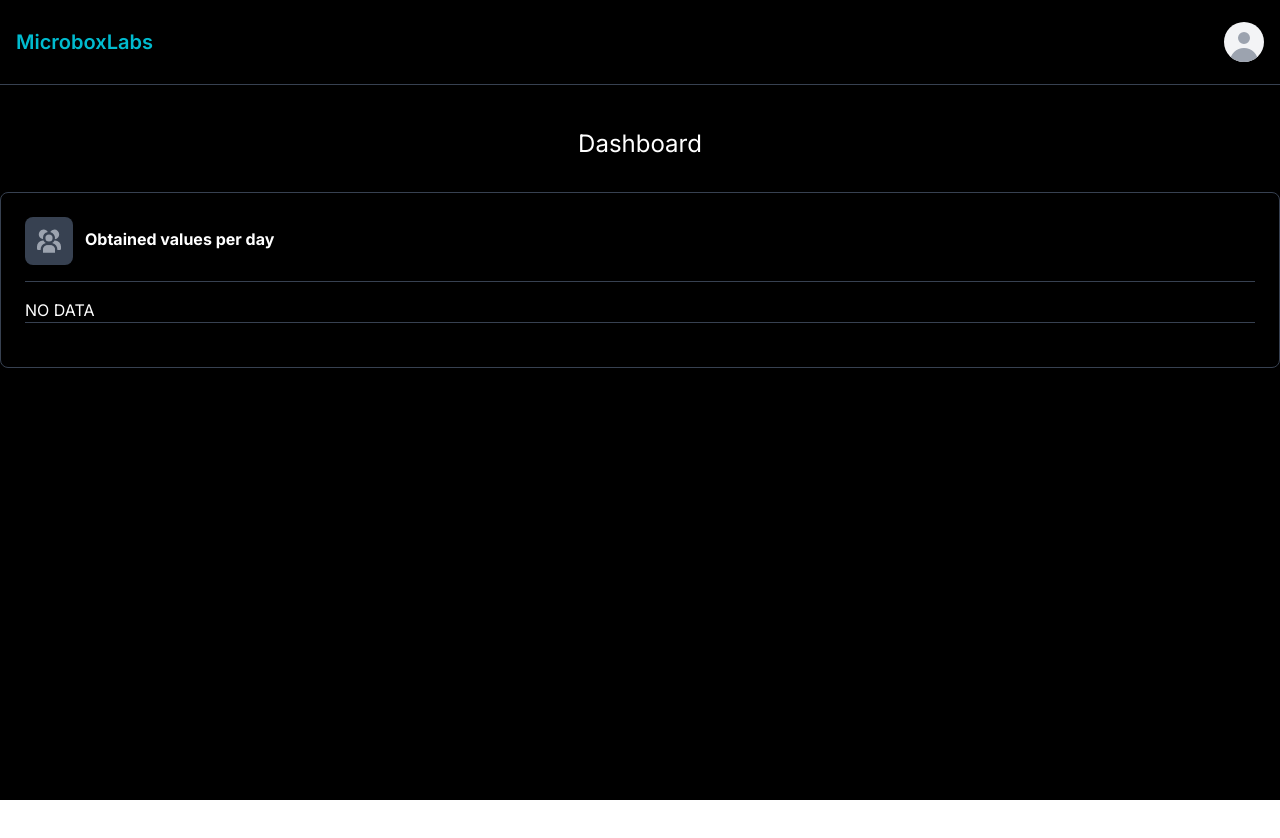
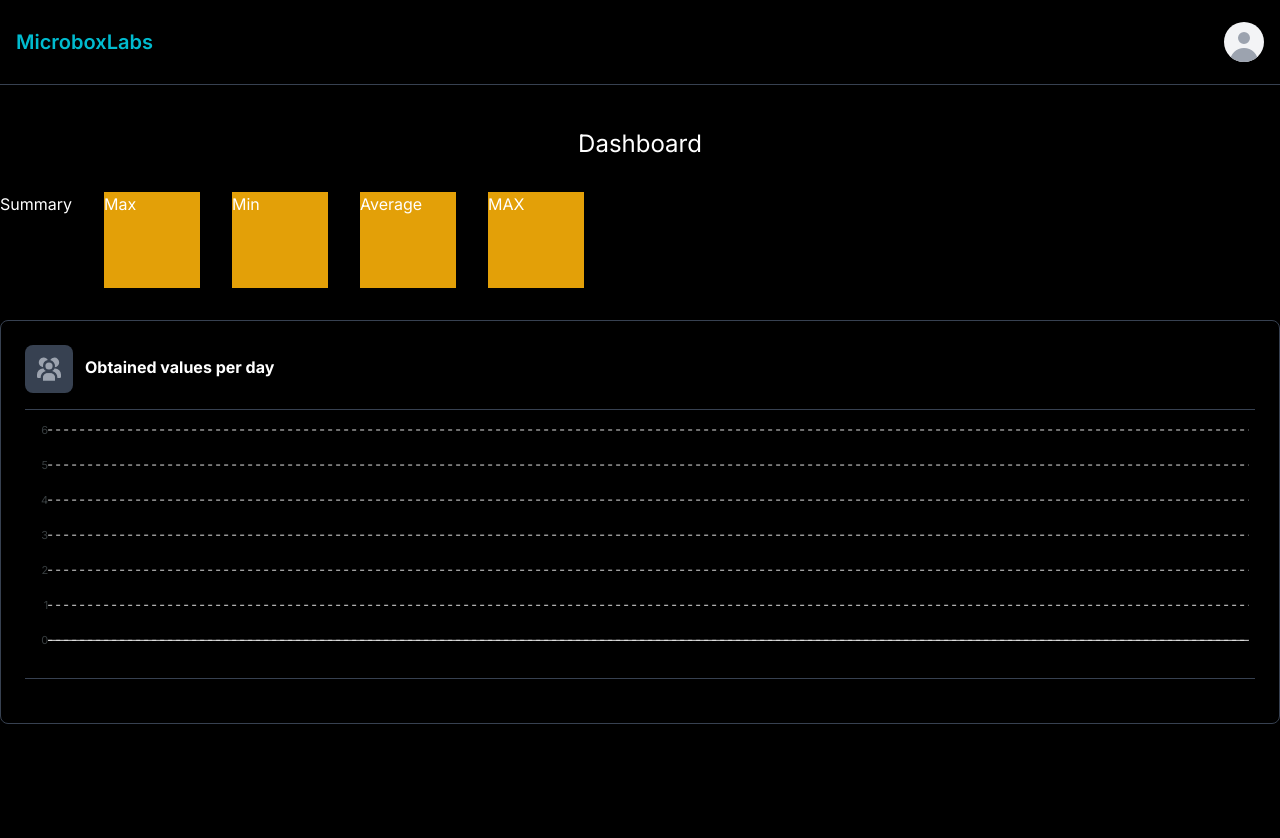
Before and after one commit to microboxlabs/nextjs-metrics-viewer, a Next.js app in the folder nextjs-metrics-viewer/: page /dashboard in a window 1280 px wide. Shown: the top 838 px of the page. Before the commit the page ends 800 px from the top, so only its background shows below. Built offline with nearby package versions, Linux system fonts and the light colour scheme; no server answers.

Commit message:
saved metrics on localstorage & new sections summary of metrics

```diff
--- a/nextjs-metrics-viewer/components/MetricsSection.tsx
+++ b/nextjs-metrics-viewer/components/MetricsSection.tsx
@@ -1,16 +1,25 @@
 "use client";
 import ApexCharts from "apexcharts";
-import { useState } from "react";
+import { useState, useEffect } from "react";
 import MetricsChart from "@/components/MetricsChart";
 import UploadDataModal from "@/components/UploadDataModal";
 import { INITIAL_OPTIONS } from "@/contants";
 import { ProccessDataToSeries } from "@/utils";
+import MetricsView from "./MetricsView";
+import { Options } from "@/interfaces";
 
 export default function MetricsSection() {
-  const [options, setOptions] = useState(INITIAL_OPTIONS);
+  const [options, setOptions] = useState(() => {
+    const savedOptions = localStorage.getItem("options") ?? "";
+    if (savedOptions) return JSON.parse(savedOptions);
+    return INITIAL_OPTIONS;
+  });
 
   const updateOptions = (data: string) => {
-    setOptions((prev) => ({ ...prev, series: ProccessDataToSeries(data) }));
+    setOptions((prev: Options) => ({
+      ...prev,
+      series: ProccessDataToSeries(data),
+    }));
   };
 
   const updateChart = () => {
@@ -22,12 +31,15 @@ export default function MetricsSection() {
     }
   };
 
+  useEffect(() => {
+    localStorage.setItem("options", JSON.stringify(options));
+    updateChart();
+  }, [options]);
+
   return (
     <section className="flex w-full max-w-screen-xl flex-col items-center gap-8">
-      <UploadDataModal
-        updateOptions={updateOptions}
-        updateChart={updateChart}
-      />
+      <UploadDataModal updateOptions={updateOptions} />
+      <MetricsView />
       <MetricsChart />
     </section>
   );
--- /dev/null
+++ b/nextjs-metrics-viewer/components/MetricsView.tsx
@@ -0,0 +1,19 @@
+export default function MetricsView() {
+  return (
+    <div className="flex w-full gap-8">
+      <h2 className="text-white">Summary</h2>
+      <article className="aspect-square w-24 bg-yellow-400">
+        <h3 className="text-white">Max</h3>
+      </article>
+      <article className="aspect-square w-24 bg-yellow-400">
+        <h3 className="text-white">Min</h3>
+      </article>
+      <article className="aspect-square w-24 bg-yellow-400">
+        <h3 className="text-white">Average</h3>
+      </article>
+      <article className="aspect-square w-24 bg-yellow-400">
+        <h3 className="text-white">MAX</h3>
+      </article>
+    </div>
+  );
+}
--- a/nextjs-metrics-viewer/components/UploadDataModal.tsx
+++ b/nextjs-metrics-viewer/components/UploadDataModal.tsx
@@ -4,10 +4,8 @@ import { useSession } from "next-auth/react";
 
 export default function UploadDataModal({
   updateOptions,
-  updateChart,
 }: {
   updateOptions: (data: string) => void;
-  updateChart: () => void;
 }) {
   const [openModal, setOpenModal] = useState(false);
   const [file, setFile] = useState<File | null>(null);
@@ -92,7 +90,6 @@ export default function UploadDataModal({
             <Button
               onClick={() => {
                 setOpenModal(false);
-                updateChart();
                 setFile(null);
               }}
             >
--- a/nextjs-metrics-viewer/interfaces/index.ts
+++ b/nextjs-metrics-viewer/interfaces/index.ts
@@ -8,3 +8,144 @@ export enum Headers {
   Category = "Category",
   Value = "Value",
 }
+
+export interface Options {
+  chart: Chart;
+  tooltip: WelcomeTooltip;
+  dataLabels: DataLabels;
+  stroke: WelcomeStroke;
+  grid: Grid;
+  series: Series[];
+  legend: Legend;
+  yaxis: Yaxi[];
+  annotations: Annotations;
+  xaxis: Xaxis;
+}
+
+export interface Annotations {
+  yaxis: any[];
+  xaxis: any[];
+  points: any[];
+}
+
+export interface Chart {
+  height: string;
+  maxWidth: string;
+  type: string;
+  fontFamily: string;
+  dropShadow: DataLabels;
+  toolbar: Legend;
+}
+
+export interface DataLabels {
+  enabled: boolean;
+}
+
+export interface Legend {
+  show: boolean;
+}
+
+export interface Grid {
+  show: boolean;
+  strokeDashArray: number;
+  padding: Padding;
+}
+
+export interface Padding {
+  left: number;
+  right: number;
+  top: number;
+}
+
+export interface Series {
+  name: string;
+  data: Datum[];
+}
+
+export interface Datum {
+  x: Date;
+  y: string;
+}
+
+export interface WelcomeStroke {
+  curve: string;
+  width: number;
+}
+
+export interface WelcomeTooltip {
+  enabled: boolean;
+  x: Legend;
+}
+
+export interface Xaxis {
+  convertedCatToNumeric: boolean;
+}
+
+export interface Yaxi {
+  show: boolean;
+  showAlways: boolean;
+  showForNullSeries: boolean;
+  opposite: boolean;
+  reversed: boolean;
+  logarithmic: boolean;
+  logBase: number;
+  forceNiceScale: boolean;
+  floating: boolean;
+  labels: Labels;
+  axisBorder: Axis;
+  axisTicks: Axis;
+  title: Title;
+  tooltip: YaxiTooltip;
+  crosshairs: Crosshairs;
+}
+
+export interface Axis {
+  show: boolean;
+  color: string;
+  width: number;
+  offsetX: number;
+  offsetY: number;
+}
+
+export interface Crosshairs {
+  show: boolean;
+  position: string;
+  stroke: CrosshairsStroke;
+}
+
+export interface CrosshairsStroke {
+  color: string;
+  width: number;
+  dashArray: number;
+}
+
+export interface Labels {
+  show: boolean;
+  showDuplicates: boolean;
+  minWidth: number;
+  maxWidth: number;
+  offsetX: number;
+  offsetY: number;
+  rotate: number;
+  padding: number;
+  style: Style;
+}
+
+export interface Style {
+  colors?: null[];
+  fontSize: string;
+  fontWeight: number;
+  cssClass: string;
+}
+
+export interface Title {
+  rotate: number;
+  offsetY: number;
+  offsetX: number;
+  style: Style;
+}
+
+export interface YaxiTooltip {
+  enabled: boolean;
+  offsetX: number;
+}
--- a/nextjs-metrics-viewer/utils/index.ts
+++ b/nextjs-metrics-viewer/utils/index.ts
@@ -1,4 +1,4 @@
-import { Headers, formattedSeries } from "@/interfaces";
+import { Headers, Series } from "@/interfaces";
 
 export function ProccessDataToSeries(data: string) {
   const text = data.split("\r\n");
@@ -34,7 +34,7 @@ export function ProccessDataToSeries(data: string) {
     });
   });
 
-  const mapData = new Map<string, formattedSeries>();
+  const mapData = new Map<string, Series>();
 
   normalizedData.forEach((row) => {
     const category = row[Headers.Category];
@@ -48,7 +48,7 @@ export function ProccessDataToSeries(data: string) {
     if (!row[Headers.Date] || !row[Headers.Value]) return;
     mapData
       .get(category)
-      ?.data.push({ x: row[Headers.Date], y: row[Headers.Value] });
+      ?.data.push({ x: new Date(row[Headers.Date]), y: row[Headers.Value] });
   });
 
   const dataSeries = Array.from(mapData.values()) as [];
```
